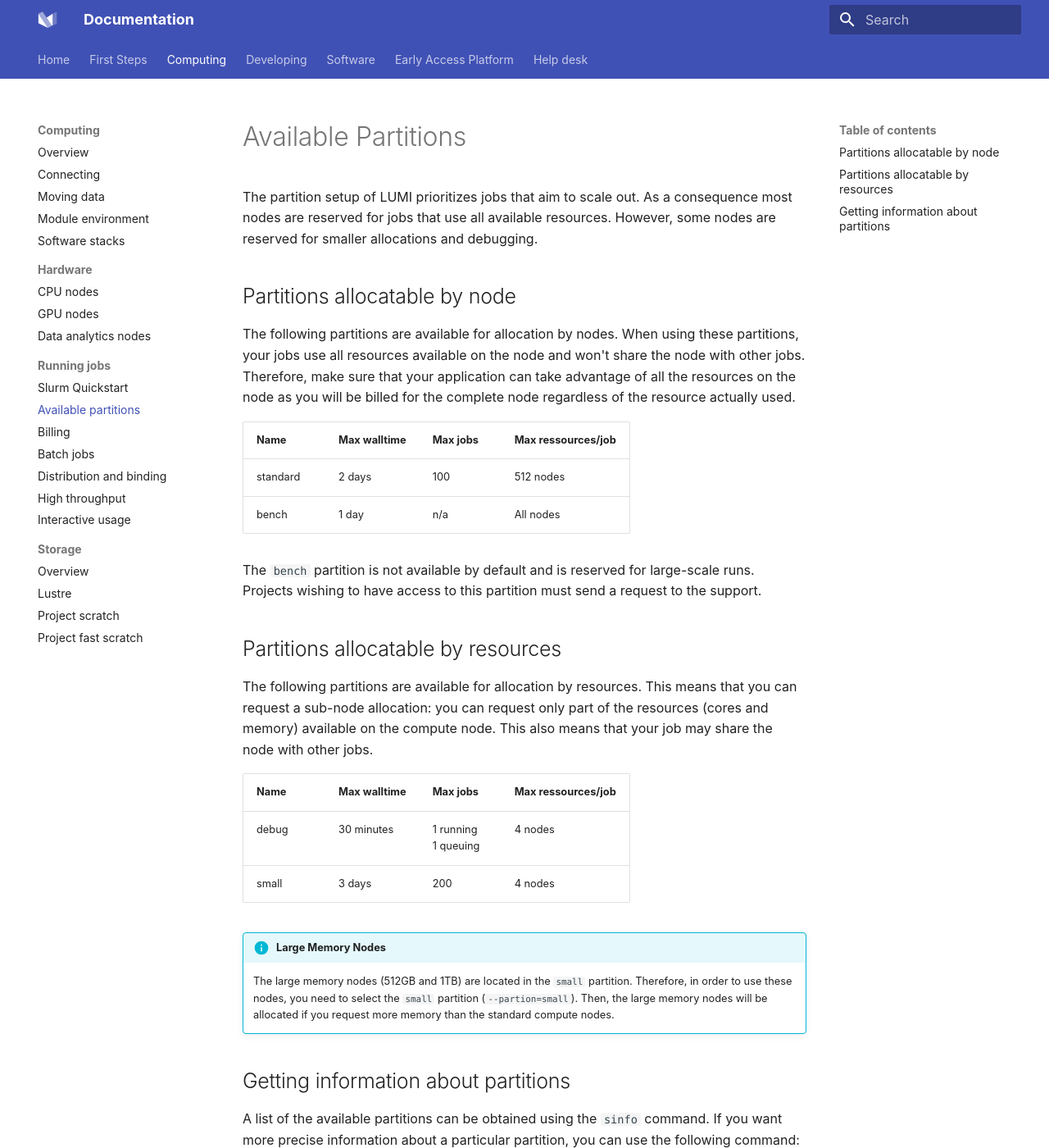
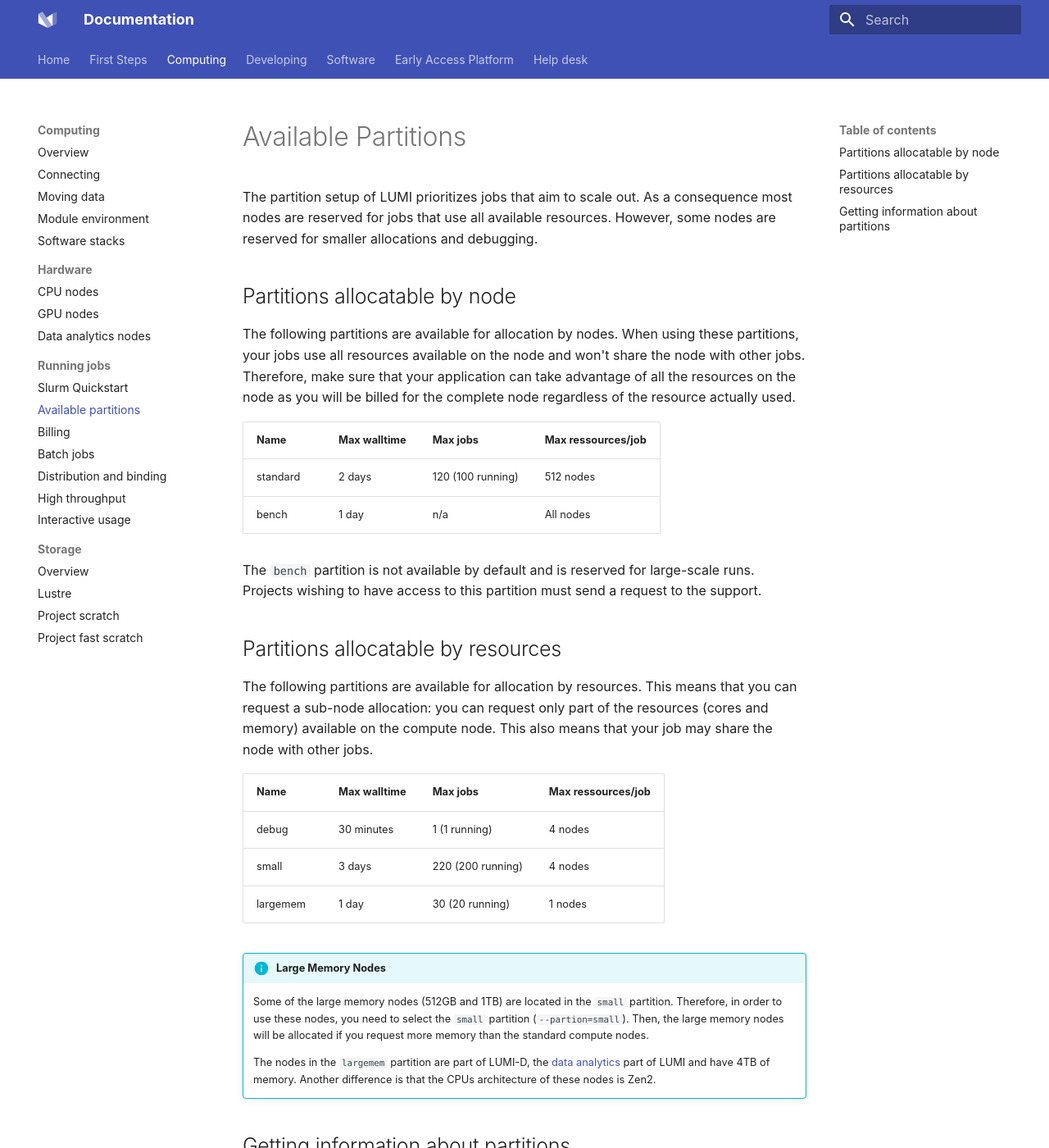
Before and after one commit to Lumi-supercomputer/lumi-userguide, an MkDocs documentation site: the page built from docs/computing/jobs/partitions.md, in a window 1280 px wide and 1400 px high. Shown: the whole window at 82% size. Built offline with MkDocs 1.6.1 and Material for MkDocs 9.7.7, drawn with Linux system fonts in a browser that asks for light colours.

Commit message:
add the largemem partition

```diff
--- a/docs/computing/jobs/partitions.md
+++ b/docs/computing/jobs/partitions.md
@@ -12,10 +14,10 @@
 your application can take advantage of all the resources on the node as you
 will be billed for the complete node regardless of the resource actually used.
 
-| Name     | Max walltime | Max jobs     | Max ressources/job |
-| -------- | ------------ | ------------ | ------------------ |
-| standard | 2 days       | 100          | 512 nodes          |
-| bench    | 1 day        | n/a          | All nodes          |
+| Name     | Max walltime | Max jobs          | Max ressources/job |
+| -------- | ------------ | ----------------- | ------------------ |
+| standard | 2 days       | 120 (100 running) | 512 nodes          |
+| bench    | 1 day        | n/a               | All nodes          |
 
 The `bench` partition is not available by default and is reserved for
 large-scale runs. Projects wishing to have access to this partition must send a
@@ -28,16 +30,21 @@
 resources (cores and memory) available on the compute node. This also means
 that your job may share the node with other jobs.
 
-| Name    | Max walltime | Max jobs                | Max ressources/job |
-| ------- | ------------ | ----------------------- | ------------------ |
-| debug   | 30 minutes   | 1 running<br/>1 queuing | 4 nodes            |
-| small   | 3 days       | 200                     | 4 nodes            |
+| Name     | Max walltime | Max jobs                | Max ressources/job |
+| -------- | ------------ | ----------------------- | ------------------ |
+| debug    | 30 minutes   |   1 (1 running)         | 4 nodes            |
+| small    | 3 days       | 220 (200 running)       | 4 nodes            |
+| largemem | 1 day        |  30 (20 running)        | 1 nodes            |
 
 !!! info "Large Memory Nodes"
-    The large memory nodes (512GB and 1TB) are located in the `small` partition.
-    Therefore, in order to use these nodes, you need to select the `small`
-    partition (`--partion=small`). Then, the large memory nodes will be
+    Some of the large memory nodes (512GB and 1TB) are located in the `small`
+    partition. Therefore, in order to use these nodes, you need to select the
+    `small` partition (`--partion=small`). Then, the large memory nodes will be
     allocated if you request more memory than the standard compute nodes.
+
+    The nodes in the `largemem` partition are part of LUMI-D, the
+    [data analytics][lumid] part of LUMI and have 4TB of memory. Another
+    difference is that the CPUs architecture of these nodes is Zen2.
 
 ## Getting information about partitions
 
```
Also changed, not shown: other parts of docs/computing/jobs/partitions.md (+2 -0 lines), docs/computing/systems/lumid.md (+1 -12 lines).
